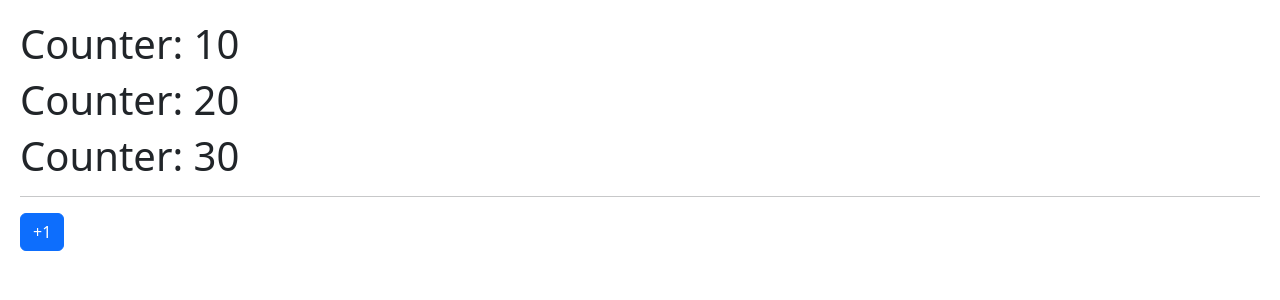
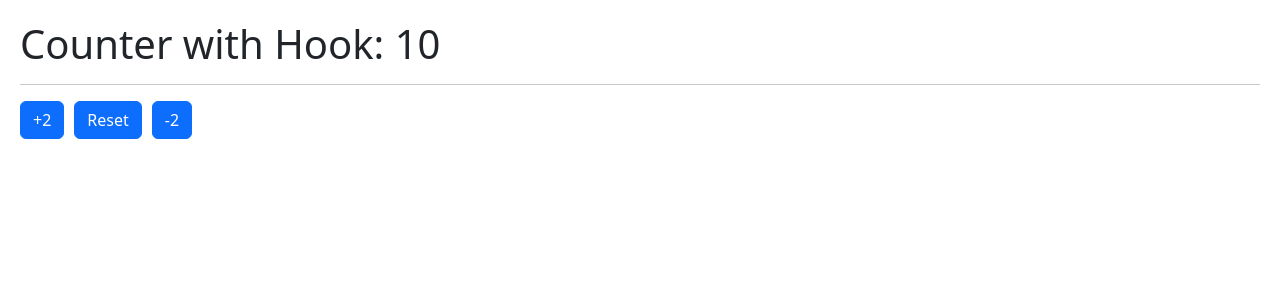
Before and after one commit to quintupil/react-cero-a-expert, a React (Vite) app in the folder 05-hook-app/: page / in a window 1280 px wide. Shown: the top 300 px of the page. Built offline with nearby package versions, Linux system fonts and the light colour scheme.

Commit message:
01-useState: Se agrega información técnica (comentarios) en código fuente

```diff
--- a/05-hook-app/src/01-useState/CounterApp.jsx
+++ b/05-hook-app/src/01-useState/CounterApp.jsx
@@ -26,16 +26,21 @@ export const CounterApp = () => {
       <hr />
       <button
         className="btn btn-primary"
-        onClick={() =>
+        onClick = { () =>
           setCounter({
-            ...state, //Spreed para propagar el resto de las propiedades del objeto y tiene que estar definido antes de la propiedad que se quiere modificar (counter1: counter1 + 1)
+            //...state: Spreed para propagar el resto de las propiedades del objeto y tiene que estar definido antes de la propiedad que se quiere modificar.
+
+            ...state,
             counter1: counter1 + 1,
+
             /*
               Nombre de la propiedad es igual al nombre de la variable, se puede reducir solo escribiendo la propiedad.
               counter2: counter2,
               counter3 : counter3,
             */
-            /* Reducido:
+
+            /*
+              Reducido
               counter2,
               counter3,
             */
--- a/05-hook-app/src/01-useState/CounterWithCustomHook.jsx
+++ b/05-hook-app/src/01-useState/CounterWithCustomHook.jsx
@@ -1,23 +1,36 @@
 import { useCounter } from "../hooks/useCounter";
 
 export const CounterWithCustomHook = () => {
+
+
   //Tener consideracion que el useCounter si retorna un arreglo se debe desestructurar con [], si es un objeto con {}.
   const { counter, increment, decrement, reset } = useCounter();
+
 
   return (
     <>
       <h1>Counter with Hook: {counter}</h1>
       <hr />
-      {/* onClick={increment} De esta forma estoy enviando el evento y no el valor del contador que se encuentra en el useCounter */}
-      {/* <button className="btn btn-primary" onClick={increment}> */}
-      <button className="btn btn-primary" onClick={(event) => increment(2)}>
-        +1
+
+      {
+        /*
+          onClick={increment} De esta forma estoy enviando el evento y no el valor del contador que se encuentra en el useCounter.
+            <button className="btn btn-primary" onClick={increment}>
+
+          Para evitar enviar el evento se crea una función que llame a la función increment del useCounter y le pase el valor que se quiere incrementar. Se ignora el parámetro del evento, ya que no se necesita en este caso, aunque igual está presente como parámetro a la función de felcha.
+
+          Si no se va usar el evento onclick, queda mas limpio no incluir el parámetro del evento, por ejemplo:
+          <button className="btn btn-primary" onClick={() => increment(2)}>
+        */
+      }
+      <button className="btn btn-primary" onClick={() => increment(2)}>
+        +2
       </button>
       <button className="btn btn-primary" onClick={reset}>
         Reset
       </button>
       <button className="btn btn-primary" onClick={(event) => decrement(2)}>
-        -1
+        -2
       </button>
     </>
   );
--- a/05-hook-app/src/hooks/useCounter.js
+++ b/05-hook-app/src/hooks/useCounter.js
@@ -19,9 +19,18 @@ export const useCounter = (initialValue = 10) => {
   };
 
   return {
-    counter,
+    counter, // Retorno del contador actual
+
+    // Retorno de las funciones para modificar el contador
     increment,
     decrement,
     reset,
   };
+
+
+  /**
+    Puedo retornar cualquier cosa un objeto, un arreglo etc... Lo más común y práctico es retornar un objeto con las propiedades que se quieren usar en el componente que lo consume. Así se puede desestructurar el objeto y usar las propiedades directamente.
+  */
+  // Eejmplo de retorno de un arreglo:
+  // return [counter, increment, decrement, reset]; //Retornando un arreglo
 };
--- a/05-hook-app/src/main.jsx
+++ b/05-hook-app/src/main.jsx
@@ -1,9 +1,8 @@
 import { StrictMode } from "react";
 import { createRoot } from "react-dom/client";
 
-import { CounterApp } from "./01-useState/CounterApp";
-
-//import { CounterWithCustomHook } from "./01-useState/CounterWithCustomHook";
+//import { CounterApp } from "./01-useState/CounterApp";
+import { CounterWithCustomHook } from "./01-useState/CounterWithCustomHook";
 //import { SimpleForm } from "./02-useEffect/SimpleForm";
 //import { SimpleForm } from "./02-useEffect/SimpleForm";
 //import { HooksApp } from "./HooksApp";
@@ -15,28 +14,26 @@ import { CounterApp } from "./01-useState/CounterApp";
 //import { MemoHook } from "./06-memos/MemoHook";
 //import { CallbackHook } from "./06-memos";
 //import { Padre } from './07-tarea-memo/Padre';
-
 //import { TodoApp } from "./08-useReducer";
 //import "./08-useReducer/intro-reducer";
 
 import "./index.css";
-
-
-
 
 createRoot(document.getElementById("root")).render(
   <StrictMode>
     {/** -- Pruebas de Conceptos -- */}
 
     {/**Ejercicio 0: HooksApp.jsx */
-      /**<HooksApp />*/
+      /*<HooksApp />*/
     }
 
     {/**Ejercicio 1: hooks - useState */
-    <CounterApp />}
+      /*<CounterApp />*/
+    }
 
     {/**Ejercicio 2: useCounter - CustomHook*/
-    /*<CounterWithCustomHook />*/}
+      <CounterWithCustomHook />
+    }
 
     {/**Ejercicio 3: useEffect - SimpleForm */
     /**<SimpleForm />**/}
```
Also changed, not shown: 1 other file (tests, documents, lock files or other folders).
